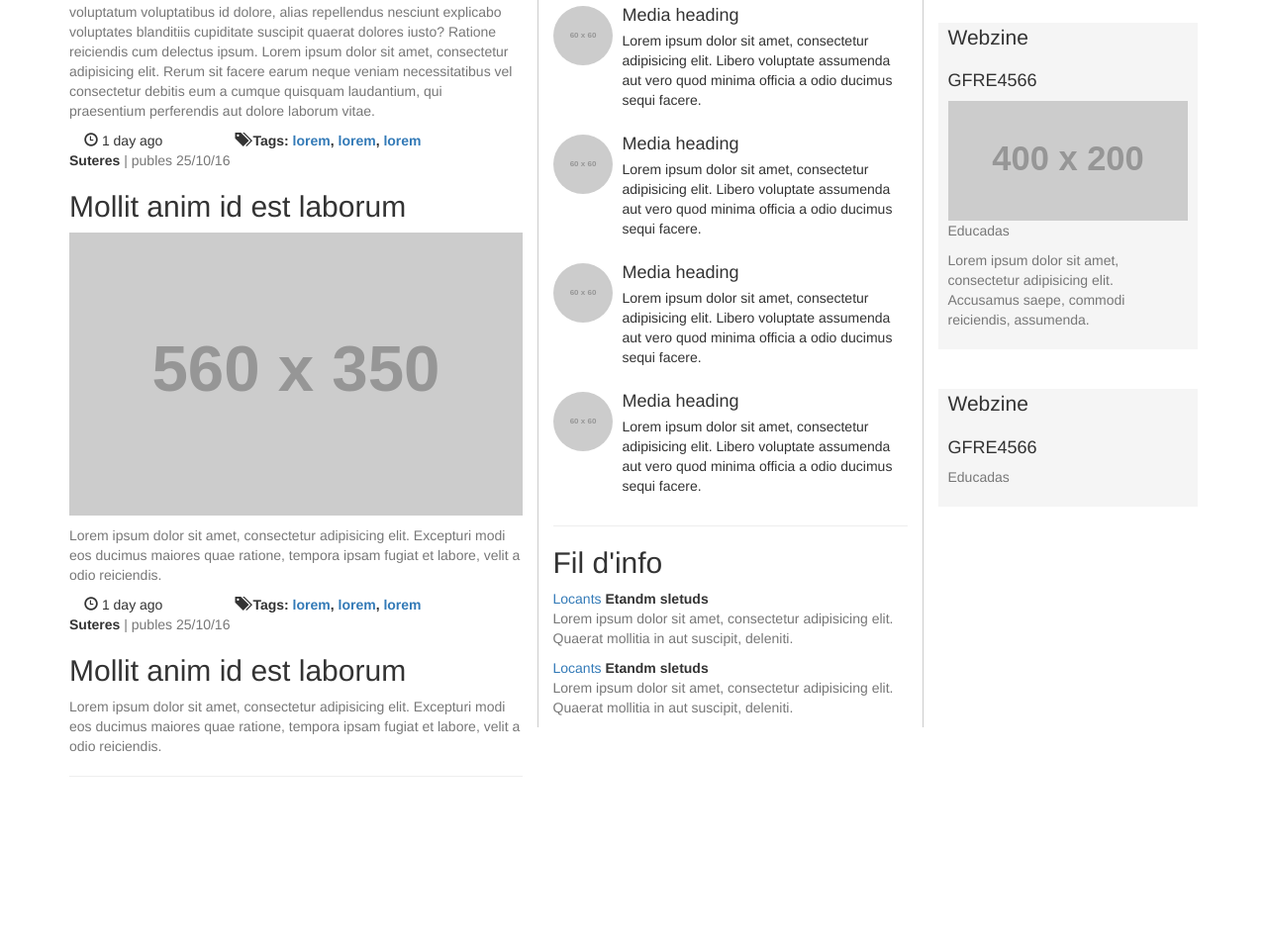
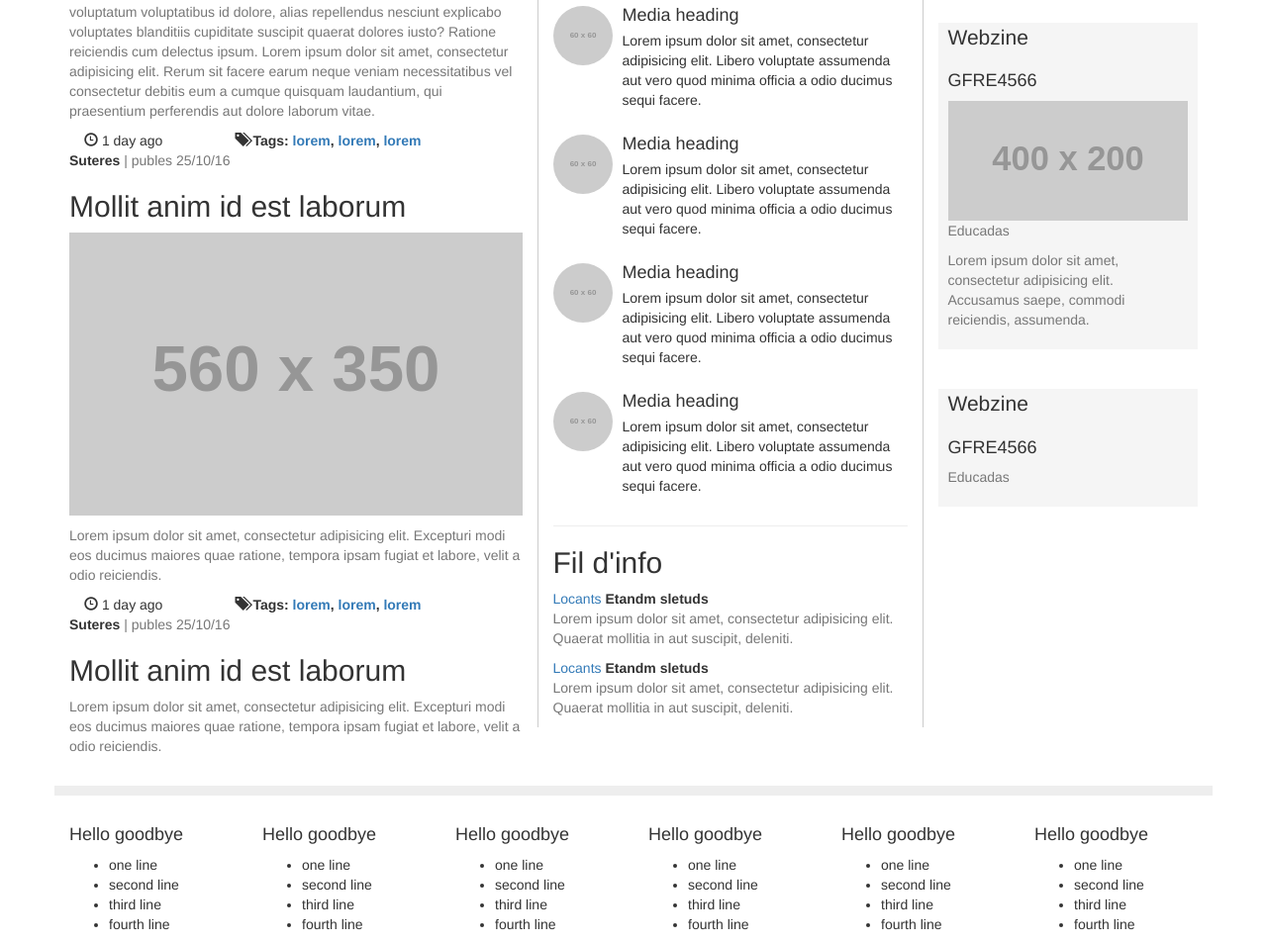
Before and after one commit to ArminasBek/wireframing-w-bootstrap, a plain HTML site: page index.html in a window 1280 px wide. Shown: the part 575-1529 px from the top of the page at 99% size. Before the commit the page ends 1380 px from the top, so only its background shows below. Drawn offline with nearby package versions, Linux system fonts and the light colour scheme; placeholder pictures from the web are drawn by us.

Commit message:
initial commit

```diff
--- a/index.html
+++ b/index.html
@@ -86,7 +86,6 @@
             <h2>Mollit anim id est laborum</h2>
             <p class="text-muted">Lorem ipsum dolor sit amet, consectetur adipisicing elit. Excepturi modi eos ducimus maiores quae ratione, tempora ipsam fugiat et labore, velit a odio reiciendis.</p>
           </article>
-          <hr>
         </div>
         <div class="col-sm-4 col-secondary">
           <article class="bg-grey">
@@ -171,6 +170,63 @@
           </aside>
         </div>
       </div>
+      <div class="row footer">
+        <hr style="border-top-width: 10px">
+            <div class="col-sm-2">
+              <h4>Hello goodbye</h4>
+              <ul>
+                <li>one line</li>
+                <li>second line</li>
+                <li>third line</li>
+                <li>fourth line</li>
+              </ul>
+            </div>
+            <div class="col-sm-2">
+              <h4>Hello goodbye</h4>
+              <ul>
+                <li>one line</li>
+                <li>second line</li>
+                <li>third line</li>
+                <li>fourth line</li>
+              </ul>
+            </div>
+            <div class="col-sm-2">
+              <h4>Hello goodbye</h4>
+              <ul>
+                <li>one line</li>
+                <li>second line</li>
+                <li>third line</li>
+                <li>fourth line</li>
+              </ul>
+            </div>
+            <div class="col-sm-2">
+              <h4>Hello goodbye</h4>
+              <ul>
+                <li>one line</li>
+                <li>second line</li>
+                <li>third line</li>
+                <li>fourth line</li>
+              </ul>
+            </div>
+            <div class="col-sm-2">
+              <h4>Hello goodbye</h4>
+              <ul>
+                <li>one line</li>
+                <li>second line</li>
+                <li>third line</li>
+                <li>fourth line</li>
+              </ul>
+            </div>
+            <div class="col-sm-2">
+              <h4>Hello goodbye</h4>
+              <ul>
+                <li>one line</li>
+                <li>second line</li>
+                <li>third line</li>
+                <li>fourth line</li>
+              </ul>
+            </div>
+      </div>
     </div>
   </body>
 </html>
```
Also changed, not shown: 4 other files.
